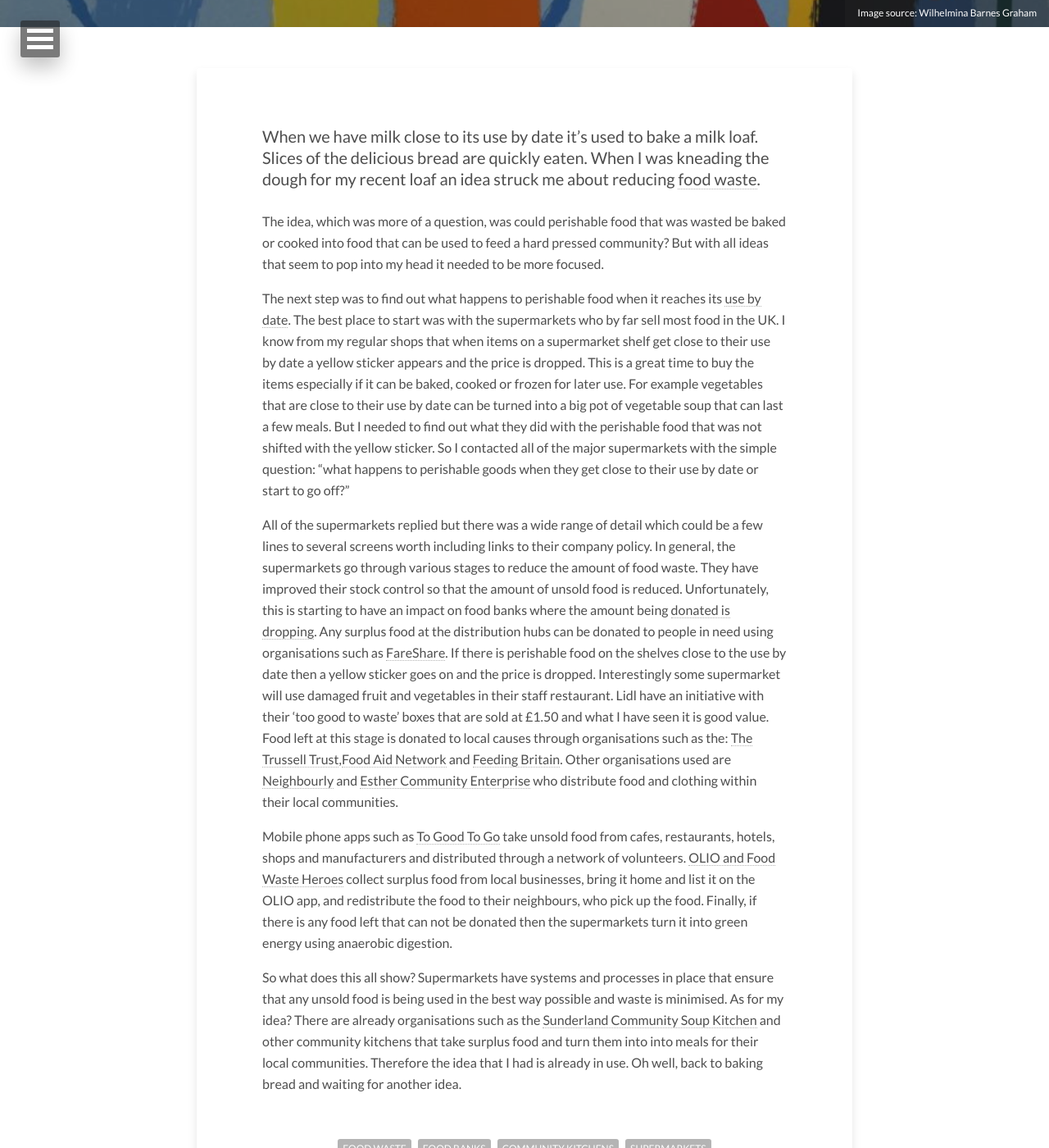
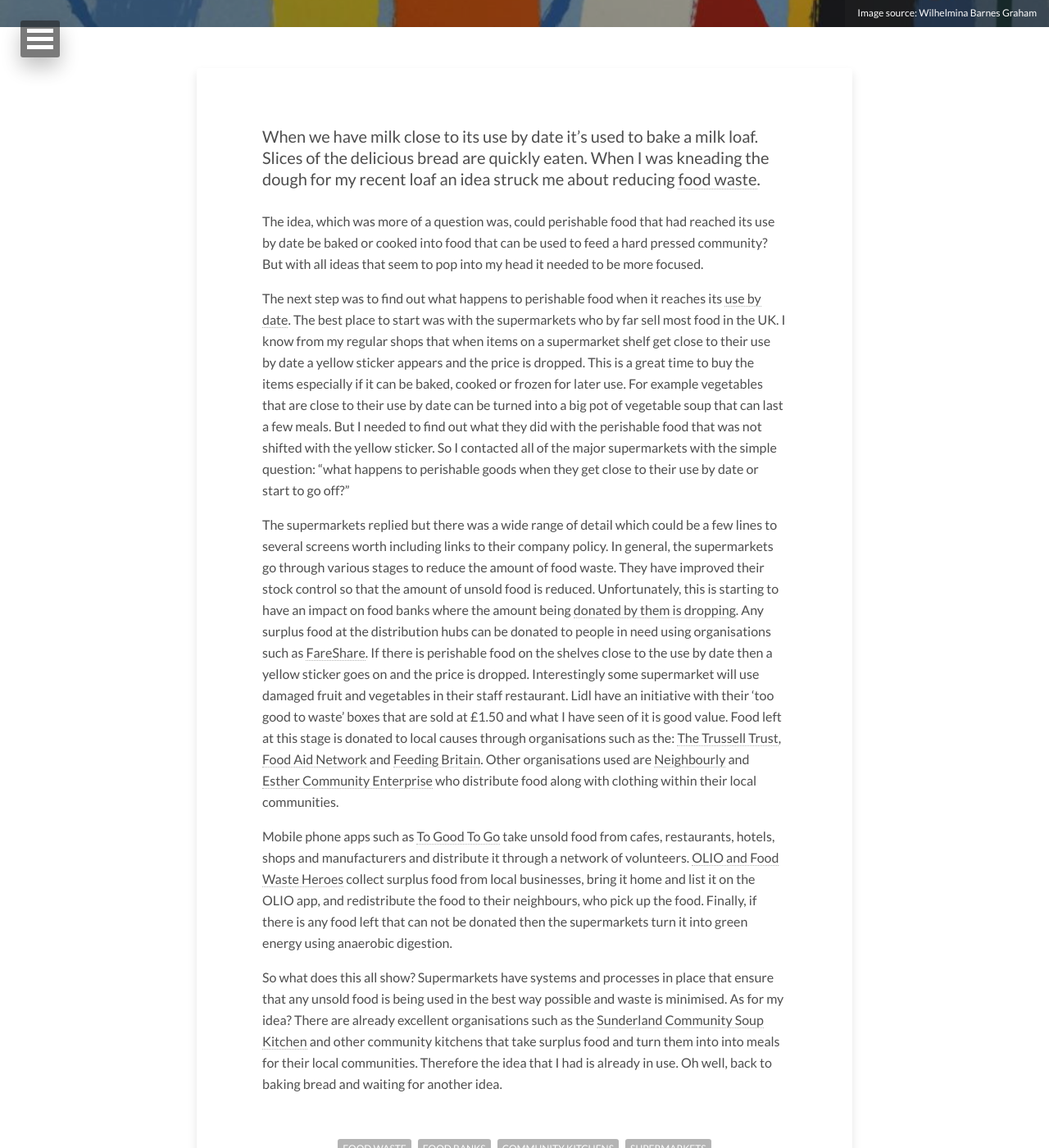
Before and after one commit to dtinblack/dtinblack.github.io, a Jekyll site: the page built from _posts/2022-10-26-reducing-food-waste.md, in a window 1280 px wide and 1400 px high, scrolled down 367 px. Shown: the whole window at 82% size. Built offline with Jekyll 4.4.1, drawn with Linux system fonts in a browser that asks for light colours; nearby versions of some CDN libraries.

Commit message:
latest posts

```diff
--- a/_posts/2022-10-26-reducing-food-waste.md
+++ b/_posts/2022-10-26-reducing-food-waste.md
@@ -13,13 +13,13 @@ image:
 
 When we have milk close to its use by date it's used to bake a milk loaf. Slices of the delicious bread are quickly eaten. When I was kneading the dough for my recent loaf an idea struck me about reducing [food waste](https://www.businesswaste.co.uk/food-waste-2022-the-facts/).
 
-The idea, which was more of a question, was could perishable food that was wasted be baked or cooked into food that can be used to feed a hard pressed community? But with all ideas that seem to pop into my head it needed to be more focused.
+The idea, which was more of a question was, could perishable food that had reached its use by date be baked or cooked into food that can be used to feed a hard pressed community? But with all ideas that seem to pop into my head it needed to be more focused.
 
 The next step was to find out what happens to perishable food when it reaches its [use by date](https://www.highspeedtraining.co.uk/hub/use-by-best-before-dates-difference/).  The best place to start was with the supermarkets who by far sell most food in the UK.
 I know from my regular shops that when items on a supermarket shelf get close to their use by date a yellow sticker appears and the price is dropped. This is a great time to buy the items especially if it can be baked, cooked or frozen for later use.  For example vegetables that are close to their use by date can be turned into a big pot of vegetable soup that can last a few meals. But I needed to find out what they did with the perishable food that was not shifted with the yellow sticker. So I contacted all of the major supermarkets with the simple question: "what happens to perishable goods when they get close to their use by date or start to go off?"
 
-All of the supermarkets replied but there was a wide range of detail which could be a few lines to several screens worth including links to their company policy.  In general, the supermarkets go through various stages to reduce the amount of food waste. They have improved their stock control so that the amount of unsold food is reduced. Unfortunately, this is starting to have an impact on food banks where the amount being [donated is dropping](https://www.bbc.co.uk/news/business-63122864). Any surplus food at the distribution hubs can be donated to people in need using organisations such as [FareShare](https://fareshare.org.uk/). If there is perishable food on the shelves close to the use by date then a yellow sticker goes on and the price is dropped.  Interestingly some supermarket will use damaged fruit and vegetables in their staff restaurant.  Lidl have an initiative with their 'too good to waste' boxes that are sold at £1.50 and what I have seen it is good value. Food left at this stage is donated to local causes through organisations such as the: [The Trussell Trust](https://www.trusselltrust.org/),[Food Aid Network](https://www.foodaidnetwork.org.uk/) and [Feeding Britain](https://feedingbritain.org/). Other organisations used are [Neighbourly](https://www.neighbourly.com/) and [Esther Community Enterprise](https://www.eceuk.org/projects-and-news/) who distribute food and clothing within their local communities.
+The supermarkets replied but there was a wide range of detail which could be a few lines to several screens worth including links to their company policy.  In general, the supermarkets go through various stages to reduce the amount of food waste. They have improved their stock control so that the amount of unsold food is reduced. Unfortunately, this is starting to have an impact on food banks where the amount being [donated by them is dropping](https://www.bbc.co.uk/news/business-63122864). Any surplus food at the distribution hubs can be donated to people in need using organisations such as [FareShare](https://fareshare.org.uk/). If there is perishable food on the shelves close to the use by date then a yellow sticker goes on and the price is dropped.  Interestingly some supermarket will use damaged fruit and vegetables in their staff restaurant.  Lidl have an initiative with their 'too good to waste' boxes that are sold at £1.50 and what I have seen of it is good value. Food left at this stage is donated to local causes through organisations such as the: [The Trussell Trust](https://www.trusselltrust.org/), [Food Aid Network](https://www.foodaidnetwork.org.uk/) and [Feeding Britain](https://feedingbritain.org/). Other organisations used are [Neighbourly](https://www.neighbourly.com/) and [Esther Community Enterprise](https://www.eceuk.org/projects-and-news/) who distribute food along with clothing within their local communities.
 
-Mobile phone apps such as [To Good To Go](https://toogoodtogo.co.uk/en-gb) take unsold food from cafes, restaurants, hotels, shops and manufacturers and distributed through a network of volunteers. [OLIO and Food Waste Heroes](https://olioex.com/get-involved/volunteer/food-waste-heroes/) collect surplus food from local businesses, bring it home and list it on the OLIO app, and redistribute the food to their neighbours, who pick up the food. Finally, if there is any food left that can not be donated then the supermarkets turn it into green energy using anaerobic digestion.
+Mobile phone apps such as [To Good To Go](https://toogoodtogo.co.uk/en-gb) take unsold food from cafes, restaurants, hotels, shops and manufacturers and distribute it through a network of volunteers. [OLIO and Food Waste Heroes](https://olioex.com/get-involved/volunteer/food-waste-heroes/) collect surplus food from local businesses, bring it home and list it on the OLIO app, and redistribute the food to their neighbours, who pick up the food. Finally, if there is any food left that can not be donated then the supermarkets turn it into green energy using anaerobic digestion.
 
-So what does this all show? Supermarkets have systems and processes in place that ensure that any unsold food is being used in the best way possible and waste is minimised. As for my idea? There are already organisations such as the [Sunderland Community Soup Kitchen](https://www.facebook.com/sunderlandcommunitysoupkitchen/) and other community kitchens that take surplus food and turn them into into meals for their local communities.  Therefore the idea that I had is already in use. Oh well, back to baking bread and waiting for another idea.
+So what does this all show? Supermarkets have systems and processes in place that ensure that any unsold food is being used in the best way possible and waste is minimised. As for my idea? There are already excellent organisations such as the [Sunderland Community Soup Kitchen](https://www.facebook.com/sunderlandcommunitysoupkitchen/) and other community kitchens that take surplus food and turn them into into meals for their local communities.  Therefore the idea that I had is already in use. Oh well, back to baking bread and waiting for another idea.
```
Also changed, not shown: _posts/2022-11-26-letter-to-john-bird.md (+3 -3 lines).
